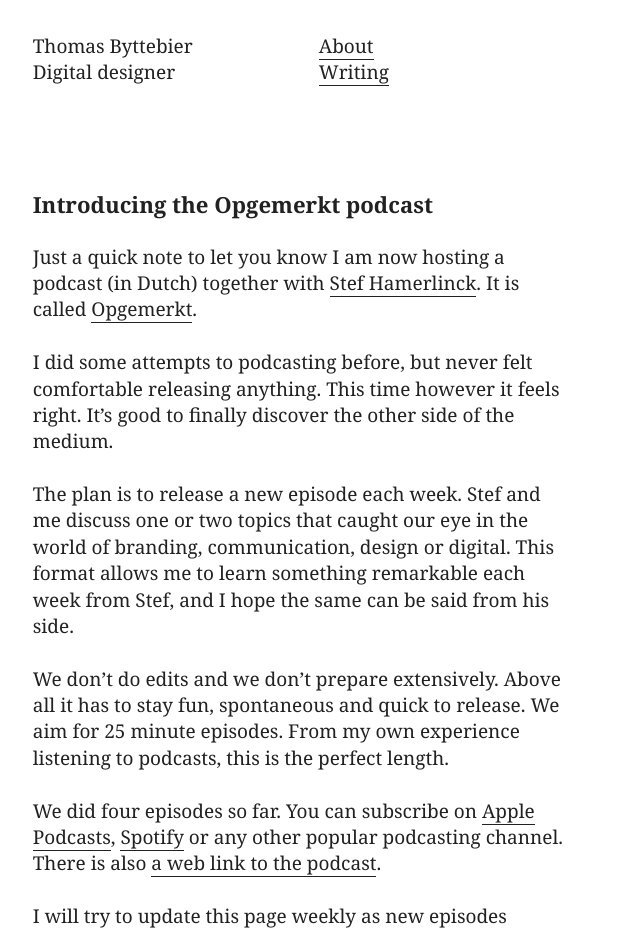
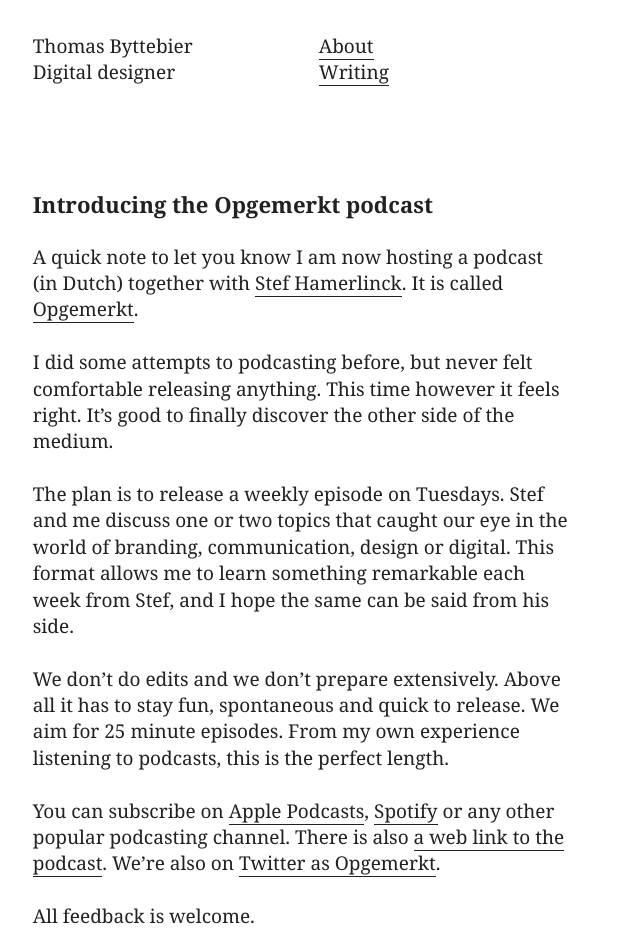
Before and after one commit to thomasbyttebier/thomasbyttebier, a Jekyll site: the page built from _posts/2020-02-16-introducing-opgemerkt-podcast.md, in a window 1280 px wide and 1400 px high. Shown: the top 932 px of the window, without its empty margins (0-640 px from the left). Built offline with Jekyll 4.4.1, drawn with Linux system fonts in a browser that asks for light colours; some of the changed text lies outside the part shown.

Commit message:
Updated phone pic in Sameness article, updated Opgemerkt post

```diff
--- a/_posts/2020-02-16-introducing-opgemerkt-podcast.md
+++ b/_posts/2020-02-16-introducing-opgemerkt-podcast.md
@@ -8,48 +8,14 @@
 featured: false
 excerpt: One month ago I started podcasting in Dutch, together with Stef Hamerlinck. The podcast is called Opgemerkt. We do a weekly episode talking branding, design, strategy and digital.
 ---
-Just a quick note to let you know I am now hosting a podcast (in Dutch) together with [Stef Hamerlinck](http://stefhamerlinck.be). It is called [Opgemerkt](https://opgemerkt.simplecast.com/).
+A quick note to let you know I am now hosting a podcast (in Dutch) together with [Stef Hamerlinck](http://stefhamerlinck.be). It is called [Opgemerkt](https://opgemerkt.simplecast.com/).
 
 I did some attempts to podcasting before, but never felt comfortable releasing anything. This time however it feels right. It's good to finally discover the other side of the medium.
 
-The plan is to release a new episode each week. Stef and me discuss one or two topics that caught our eye in the world of branding, communication, design or digital. This format allows me to learn something remarkable each week from Stef, and I hope the same can be said from his side.
+The plan is to release a weekly episode on Tuesdays. Stef and me discuss one or two topics that caught our eye in the world of branding, communication, design or digital. This format allows me to learn something remarkable each week from Stef, and I hope the same can be said from his side.
 
 We don't do edits and we don't prepare extensively. Above all it has to stay fun, spontaneous and quick to release. We aim for 25 minute episodes. From my own experience listening to podcasts, this is the perfect length.
 
-We did four episodes so far. You can subscribe on [Apple Podcasts](https://podcasts.apple.com/be/podcast/opgemerkt/id1496559514?l=nl&i=1000465229575), [Spotify](https://open.spotify.com/show/5cDsraxmbx7B0B33O1xz5L?si=WipTG2yJQOu0tQIT-v5wxw) or any other popular podcasting channel. There is also [a web link to the podcast](https://opgemerkt.simplecast.com).
+You can subscribe on [Apple Podcasts](https://podcasts.apple.com/be/podcast/opgemerkt/id1496559514?l=nl&i=1000465229575), [Spotify](https://open.spotify.com/show/5cDsraxmbx7B0B33O1xz5L?si=WipTG2yJQOu0tQIT-v5wxw) or any other popular podcasting channel. There is also [a web link to the podcast](https://opgemerkt.simplecast.com). We're also on [Twitter as Opgemerkt](https://twitter.com/opgemerktpod).
 
-I will try to update this page weekly as new episodes become available. However, if you want to get automatic updates and be the first to know when a new episode is live, it's best to subscribe using any of the above linked channels, or [follow me on Twitter](https://twitter.com/bytte).
-
-Any feedback is welcome. We're also on [Twitter as Opgemerkt](https://twitter.com/opgemerktpod).
-
-## All Opgemerkt episodes released so far (newest first)
-
-<iframe height="200px" width="100%" frameborder="no" scrolling="no" seamless src="https://player.simplecast.com/f5d756aa-0d3a-4526-af75-2ecc892a014c?dark=false"></iframe>
-
-<iframe height="200px" width="100%" frameborder="no" scrolling="no" seamless src="https://player.simplecast.com/3cf51cc8-3b2a-4109-a8c5-57cbf2f69671?dark=false"></iframe>
-
-<iframe height="200px" width="100%" frameborder="no" scrolling="no" seamless src="https://player.simplecast.com/624a9cfc-1e04-474a-b2d7-1393a0fad1cf?dark=false"></iframe>
-
-<iframe height="200px" width="100%" frameborder="no" scrolling="no" seamless src="https://player.simplecast.com/6120602a-dd97-4305-9c43-45fa66bcd268?dark=false"></iframe>
-
-<iframe height="200px" width="100%" frameborder="no" scrolling="no" seamless src="https://player.simplecast.com/b171c9dc-34ae-4872-8ace-f1bbcee970ea?dark=false"></iframe>
-
-<iframe height="200px" width="100%" frameborder="no" scrolling="no" seamless src="https://player.simplecast.com/1ba01690-bef7-4518-bfc6-c20f3d5c8458?dark=false"></iframe>
-
-<iframe height="200px" width="100%" frameborder="no" scrolling="no" seamless src="https://player.simplecast.com/f787eaa1-9388-4930-88ae-8389c50877a6?dark=false"></iframe>
-
-<iframe height="200px" width="100%" frameborder="no" scrolling="no" seamless src="https://player.simplecast.com/6864d0b7-68aa-4ea2-93b1-ef01c0a66cab?dark=false"></iframe>
-
-<iframe height="200px" width="100%" frameborder="no" scrolling="no" seamless src="https://player.simplecast.com/018aad77-22b2-4409-9d97-c9504806dc11?dark=false"></iframe>
-
-<iframe height="200px" width="100%" frameborder="no" scrolling="no" seamless src="https://player.simplecast.com/47bef2a5-38a8-4a8f-94b8-601638d0dd5d?dark=false"></iframe>
-
-<iframe height="200px" width="100%" frameborder="no" scrolling="no" seamless src="https://player.simplecast.com/c5d2b0b1-18dd-4d08-94bf-73f1b3542586?dark=false"></iframe>
-
-<iframe height="200px" width="100%" frameborder="no" scrolling="no" seamless src="https://player.simplecast.com/de88879f-7438-42da-9b1f-90c7eb430d69?dark=false"></iframe>
-
-<iframe height="200px" width="100%" frameborder="no" scrolling="no" seamless src="https://player.simplecast.com/7b976a42-597a-492f-b9f0-ba4e074855cf?dark=false"></iframe>
-
-<iframe height="200px" width="100%" frameborder="no" scrolling="no" seamless src="https://player.simplecast.com/7a2500b5-a320-44b0-904b-4b51d9c89be7?dark=false"></iframe>
-
-<iframe height="200px" width="100%" frameborder="no" scrolling="no" seamless src="https://player.simplecast.com/153b0f17-dacf-428f-a90d-41937c7c9985?dark=false"></iframe>
+All feedback is welcome.
```
Also changed, not shown: assets/images/2019-01-17/04-sameness-phones.jpg.
